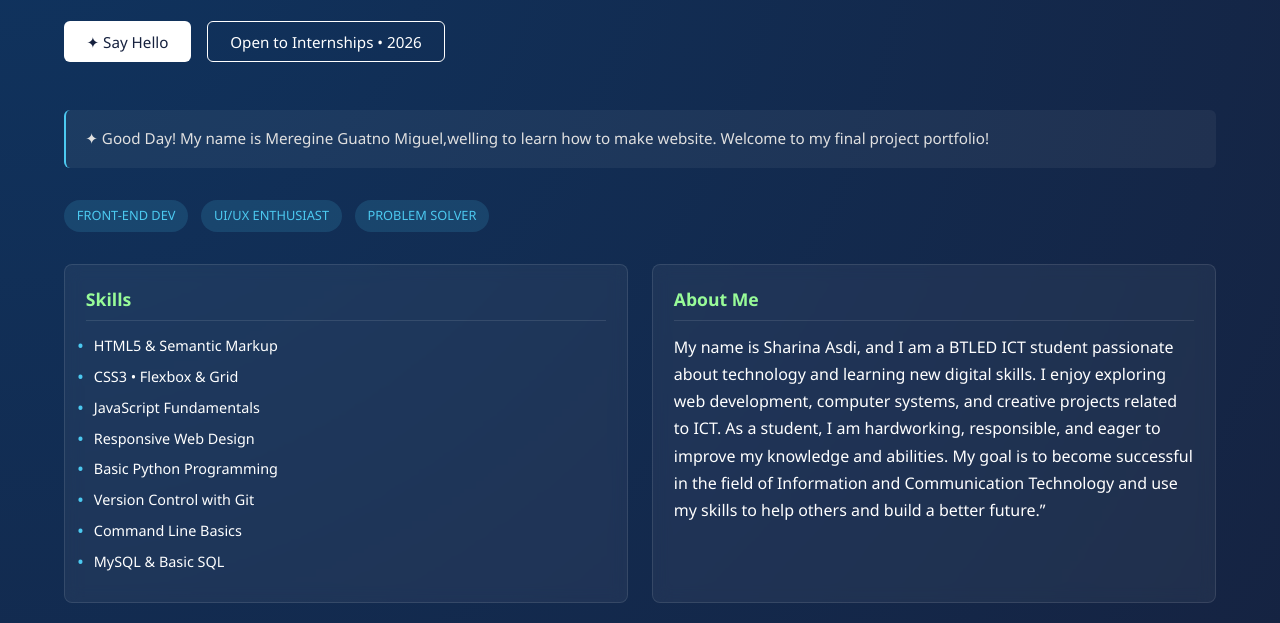
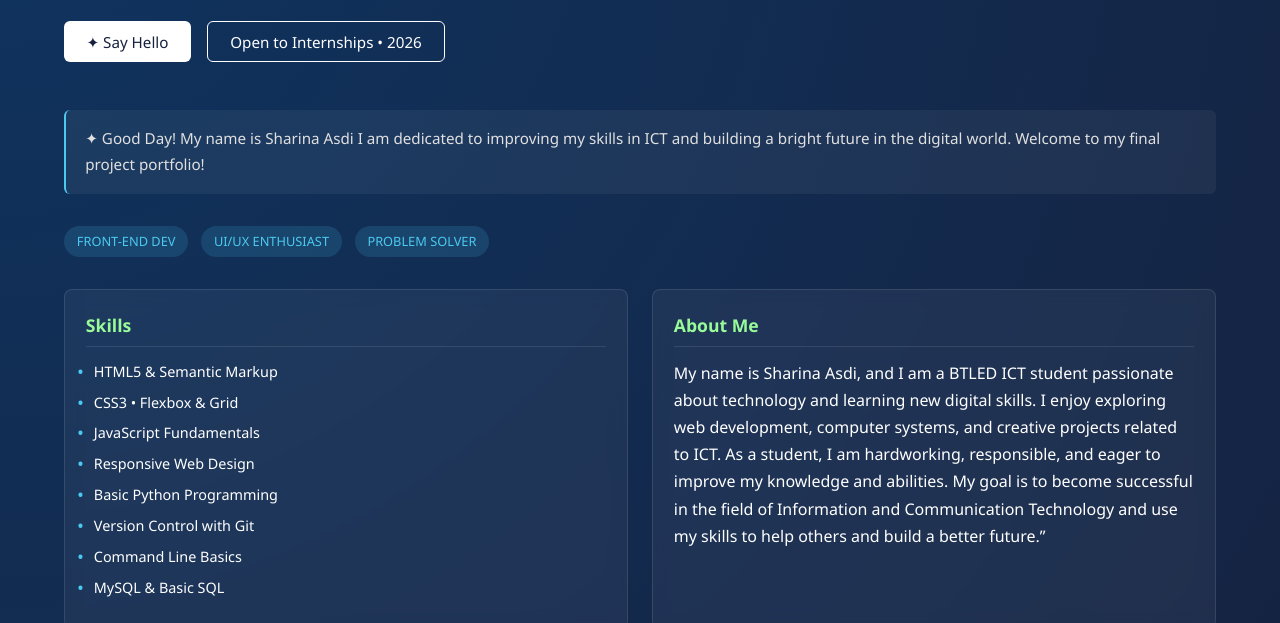
Before and after one commit to sharinaasdi-prog/Sharina, a plain HTML site: page index.html in a window 1280 px wide. Shown: the part 176-799 px from the top of the page. Drawn offline with Linux system fonts and the light colour scheme.

Commit message:
Update index.html

```diff
--- a/index.html
+++ b/index.html
@@ -316,7 +316,7 @@
     </div>
 
     <p class="intro-text">
-        ✦ Good Day! My name is Meregine Guatno Miguel,welling to learn how to make website. Welcome to my final project portfolio!
+        ✦ Good Day! My name is Sharina Asdi I am dedicated to improving my skills in ICT and building a bright future in the digital world. Welcome to my final project portfolio!
     </p>
 
     <div class="tags">
```
